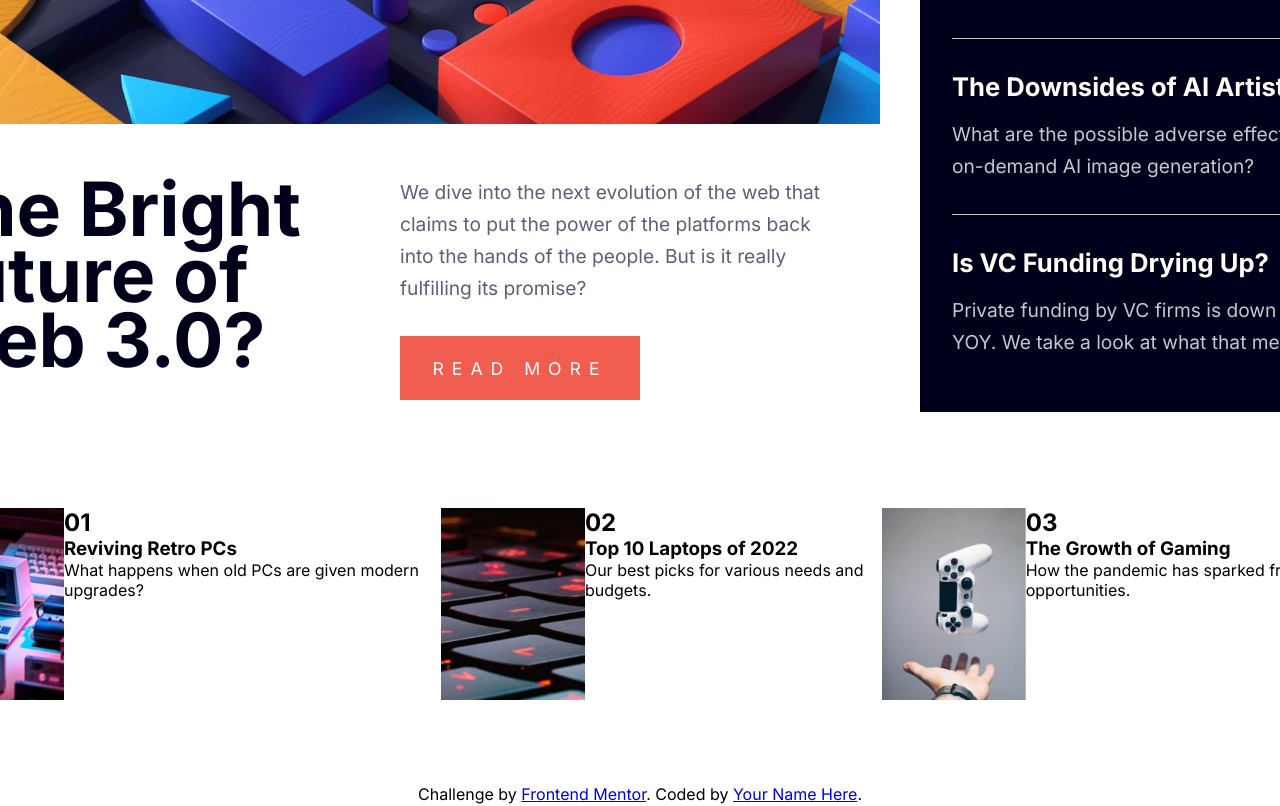
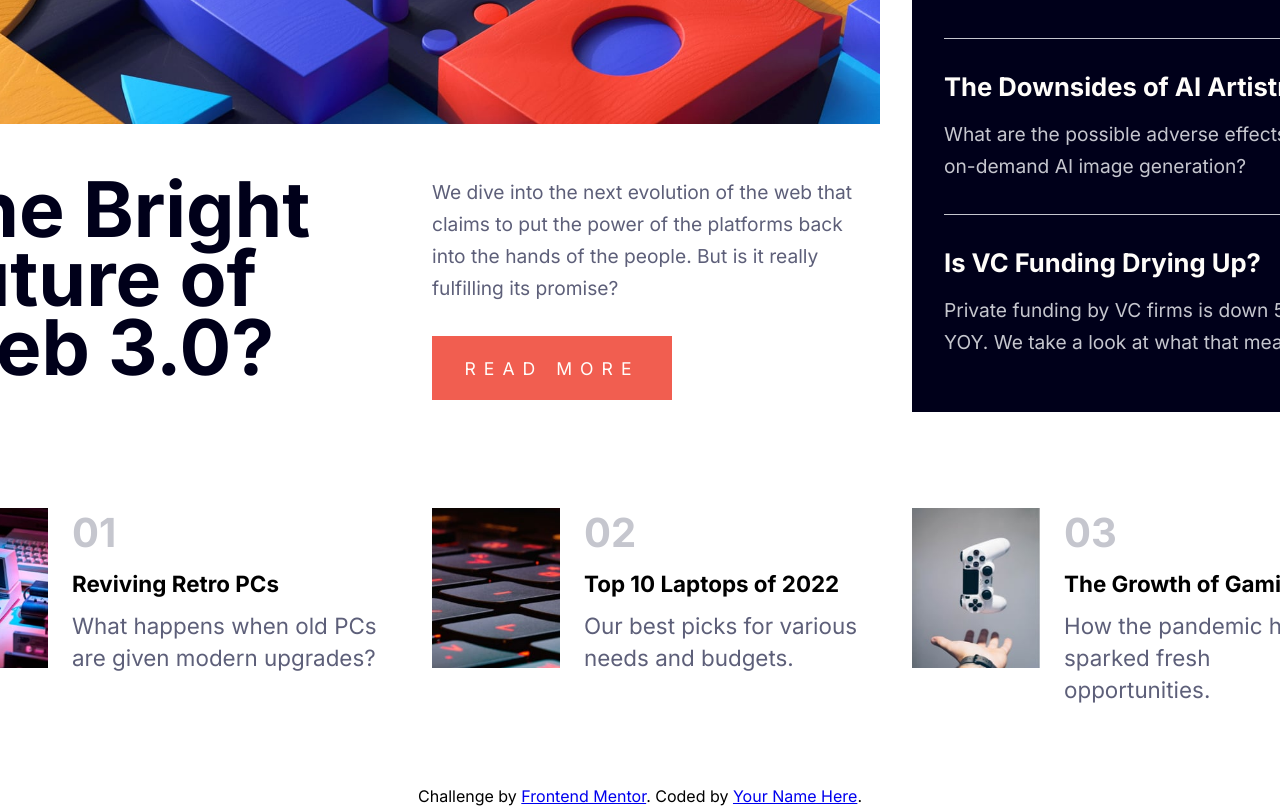
Before and after one commit to TravisH-bot/news-homepage-main, a plain HTML site: page index.html in a window 1280 px wide. Shown: the part 420-1226 px from the top of the page. Drawn offline with Linux system fonts and the light colour scheme.

Commit message:
desktop styling and active states complete

```diff
--- a/styles.css
+++ b/styles.css
@@ -66,6 +66,10 @@ li a {
   color: var(--dark-grayish-blue);
 }
 
+li a:hover {
+  color: var(--soft-red);
+}
+
 li:not(:last-child) {
   margin-right: 3rem;
 }
@@ -75,7 +79,7 @@ li:not(:last-child) {
 /* =========================== Mid Article =========================== */
 .mid {
   display: flex;
-  gap: 2.5rem;
+  gap: 2rem;
   height: 40rem;
   margin-bottom: 6rem;
 }
@@ -95,20 +99,20 @@ li:not(:last-child) {
 
 .title {
   color: var(--very-dark-blue);
-  width: 30rem;
+  width: 32rem;
   height: 16rem;
-  font-size: 4rem;
+  font-size: 4.1rem;
   padding: 3rem 4rem 0 0;
-  line-height: 4.1rem;
+  line-height: 4.3rem;
 }
 
 .preview {
   color: var(--dark-grayish-blue);
-  width: 30rem;
+  width: 28rem;
   height: 16rem;
   font-size: 1.2rem;
   line-height: 2rem;
-  padding: 3rem 2rem 0 0;
+  padding: 3rem 1rem 0 0;
 }
 
 .btn {
@@ -126,8 +130,8 @@ li:not(:last-child) {
 }
 
 .btn:hover {
-  color: var(--dark-grayish-blue);
-  background-color: var(--soft-orange);
+  color: var(--off-white);
+  background-color: var(--very-dark-blue);
   transform: translateY(-0.1rem);
   box-shadow: 0 0.2rem 0 0 var(--soft-red);
   border-bottom: 0.2rem solid var(--soft-red);
@@ -165,6 +169,12 @@ li:not(:last-child) {
   font-size: 1.6rem;
   padding-bottom: 1rem;
 }
+
+.side-articles h3:hover {
+  color: var(--soft-orange);
+  cursor: pointer;
+}
+
 .side-articles p {
   color: var(--grayish-blue);
   font-size: 1.2rem;
@@ -176,13 +186,45 @@ li:not(:last-child) {
 
 .trending-articles {
   display: flex;
+  justify-content: space-between;
 }
 
 .trends {
   display: flex;
+  width: 30rem;
+}
+
+.trends:not(:first-child) {
+  padding-left: 2rem;
 }
 
 .thumbnail img {
-  width: 9rem;
-  height: 12rem;
+  width: 8rem;
+  height: 10rem;
 }
+
+.trend-info {
+  padding-left: 1.5rem;
+}
+
+.trend-info h2 {
+  font-size: 2.5rem;
+  color: var(--grayish-blue);
+  margin-bottom: 0.8rem;
+}
+
+.trend-info h3 {
+  font-size: 1.4rem;
+  margin-bottom: 0.8rem;
+  cursor: pointer;
+}
+
+.trend-info h3:hover {
+  color: var(--soft-red);
+}
+
+.trend-info p {
+  font-size: 1.4rem;
+  color: var(--dark-grayish-blue);
+  line-height: 2rem;
+}
```
